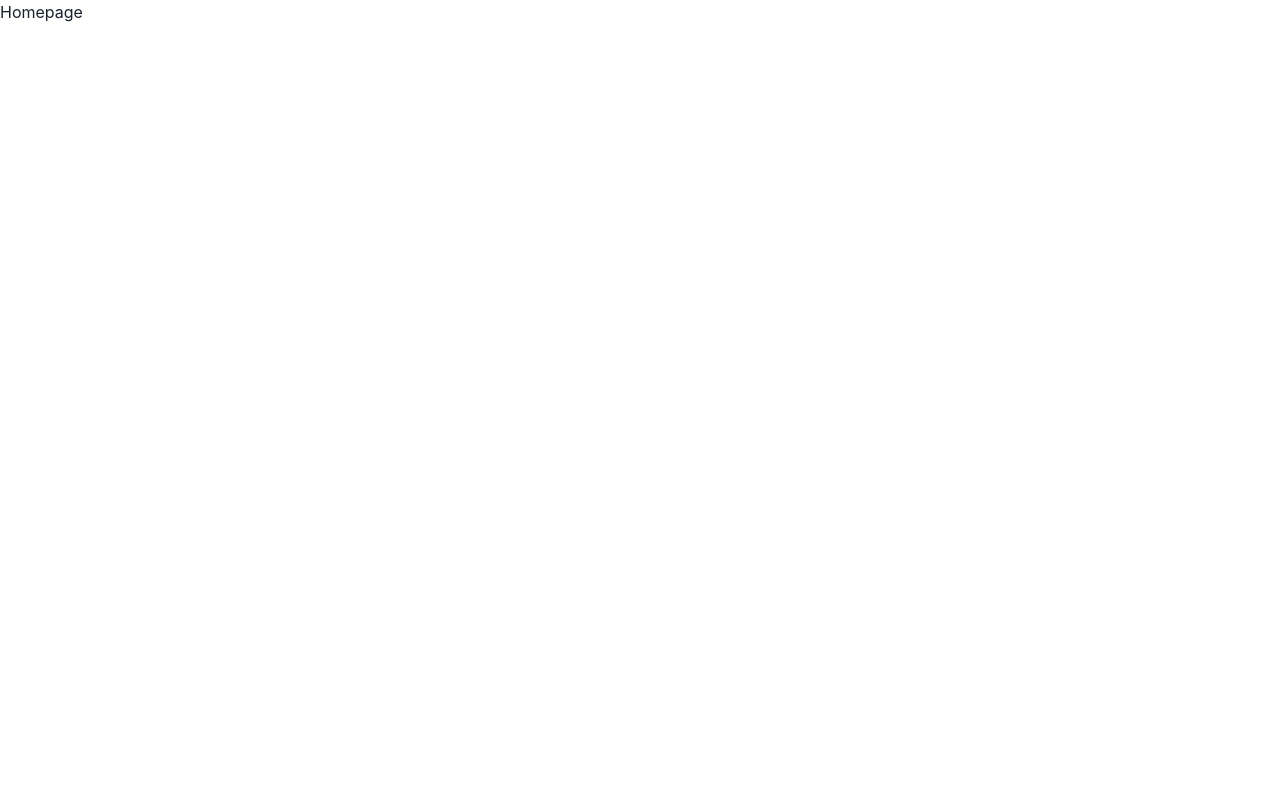
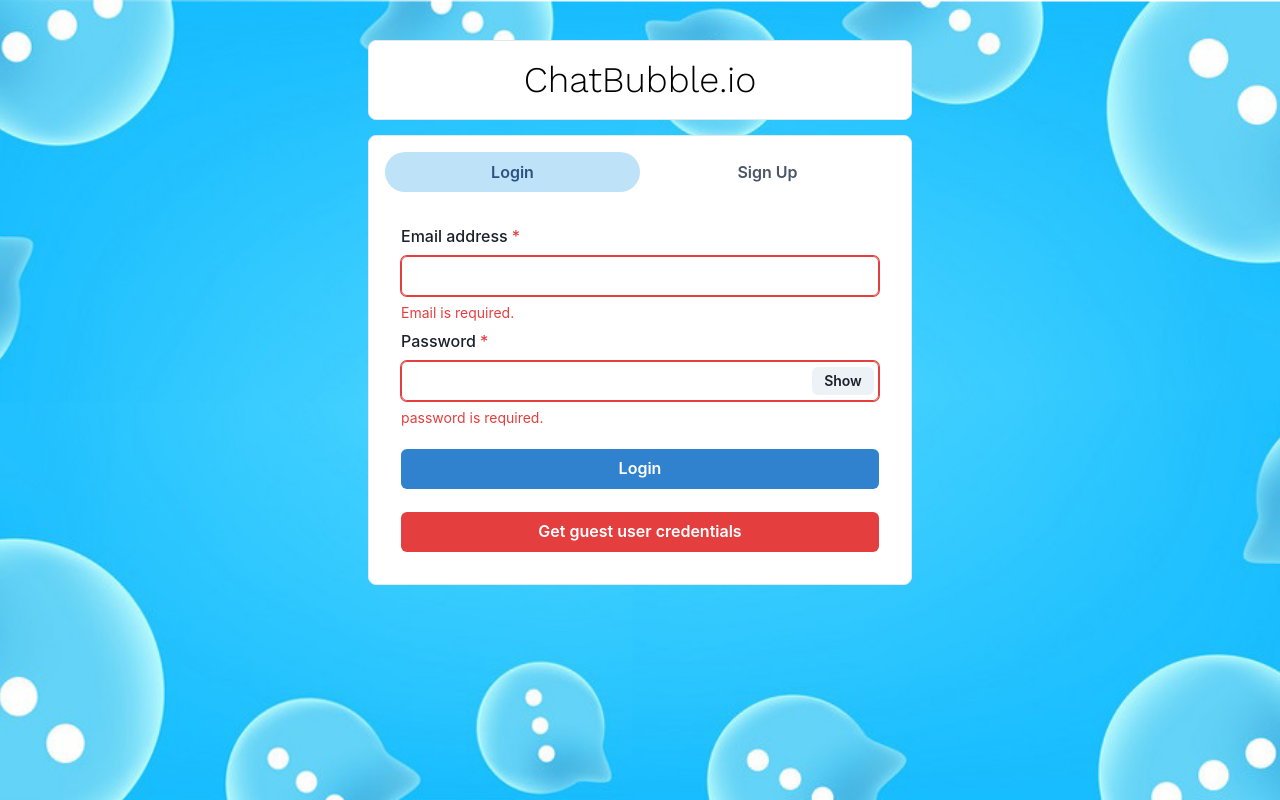
Before and after one commit to tony23nguyen/Chat, a React (Create React App) app in the folder frontend/: page / in a window 1280 px wide. Built offline with nearby package versions, Linux system fonts and the light colour scheme.

Commit message:
authentication page setup

```diff
--- a/frontend/src/App.css
+++ b/frontend/src/App.css
@@ -0,0 +1,22 @@
+@import url("https://fonts.googleapis.com/css2?family=Work+Sans:wght@300&display=swap");
+
+.App {
+    min-height: 100vh;
+    display: flex;
+    background-image: url("./background.png");
+    background-position: center;
+    background-size: cover;
+}
+
+/* ::-webkit-scrollbar {
+    width: 0px;
+}
+
+::-webkit-scrollbar-thumb {
+    background: rgba(136, 136, 136, 0.281);
+} */
+
+/* Handle on hover
+::-webkit-scrollbar-thumb:hover {
+    background: #555;
+} */
--- a/frontend/src/Homepage.js
+++ b/frontend/src/Homepage.js
@@ -1,8 +1,33 @@
 import React from 'react'
+import {Container,Box,Text,  Tabs, TabList, TabPanels, Tab, TabPanel } from '@chakra-ui/react'
+import Login from './components/Authentication/Login'
+import SignUp from './components/Authentication/SignUp'
 
 const Homepage = () => {
   return (
-    <div>Homepage</div>
+    <Container maxW='xl' centerContent>
+        <Box display='flex' justifyContent='center' p={3} bg={'white'} w='100%' m='40px 0 15px 0' borderRadius = 'lg' borderWidth= '1px'>
+          <Text fontSize='4xl' fontFamily='Work Sans' color={'black'} >
+              ChatBubble.io
+          </Text>
+        </Box>
+        <Box p={4} bg={'white'} w='100%' m='0px 0 15px 0' borderRadius = 'lg' borderWidth= '1px'>
+              <Tabs variant='soft-rounded' colorScheme='blue'>
+                  <TabList mb='1em' display={'flex'} justifyContent='center'>
+                    <Tab width={'50%'}>Login</Tab>
+                    <Tab width={'50%'}>Sign Up</Tab>
+                  </TabList>
+                  <TabPanels>
+                    <TabPanel>
+                      <Login></Login>
+                    </TabPanel>
+                    <TabPanel>
+                      <SignUp></SignUp>
+                    </TabPanel>
+                  </TabPanels>
+                </Tabs>
+        </Box>
+    </Container>
   )
 }
 
--- /dev/null
+++ b/frontend/src/components/Authentication/Login.js
@@ -0,0 +1,81 @@
+import {React,useState} from 'react';
+import {
+  FormControl,
+  FormLabel,
+  FormErrorMessage,
+  FormHelperText,
+  Input,
+  Stack,
+  Button,
+  InputGroup,
+  InputRightElement,
+} from '@chakra-ui/react'
+
+const Login = () => {
+
+  const [show, setShow] = useState(false)
+  const [email, setEmail] = useState('')
+  const [password, setPassword] = useState('')
+
+
+  const postDetails = (pics) => {}
+  const Submithandler = () => {}
+
+  const handleClick = () => setShow (!show)
+
+  const handleEmailChange = (e) => setEmail(e.target.value)
+
+  const handlePasswordChange = (e) => setPassword(e.target.value)
+
+
+  const emailErr = email === ''
+
+  const passErr = password === ''
+
+  return (
+
+    <Stack >
+      <FormControl isRequired isInvalid={emailErr}>
+          <FormLabel>Email address</FormLabel>
+          <Input type='email' value={email} onChange={handleEmailChange} />
+          {!emailErr ? (
+        <FormHelperText>
+          Enter your email.
+        </FormHelperText>
+      ) : (
+        <FormErrorMessage>Email is required.</FormErrorMessage>
+      )}
+      </FormControl>
+
+      <FormControl isRequired isInvalid={passErr}>
+          <FormLabel>Password</FormLabel>
+          <InputGroup>
+          <Input type= {show? "text":'password'} value={password} onChange={handlePasswordChange} />
+            <InputRightElement width='4.5rem'>
+              <Button h={'1.75rem'} size='sm' onClick={handleClick}>
+                {show ? "Hide":' Show'}
+              </Button>
+            </InputRightElement>
+          </InputGroup>
+          {!passErr ? (
+        <FormHelperText>
+          Enter your password.
+        </FormHelperText>
+      ) : (
+        <FormErrorMessage>password is required.</FormErrorMessage>
+      )}
+      </FormControl>
+
+      <Button style={{marginTop:15}} colorScheme='blue' type='submit' width='100%' onClick={Submithandler}>
+            Login
+      </Button>
+      <Button style={{marginTop:15}} colorScheme='red' type='submit' width='100%' onClick={() => { setEmail('guest@example.com'); setPassword('123456')}}>
+            Get guest user credentials
+      </Button>
+
+
+    </Stack>
+
+  )}
+
+export default Login
--- /dev/null
+++ b/frontend/src/components/Authentication/SignUp.js
@@ -0,0 +1,138 @@
+import {React,useState} from 'react';
+import {
+  FormControl,
+  FormLabel,
+  FormErrorMessage,
+  FormHelperText,
+  Input,
+  Stack,
+  Button,
+  InputGroup,
+  InputRightElement,
+} from '@chakra-ui/react'
+
+const SignUp = () => {
+
+  const [show, setShow] = useState(false)
+  const [email, setEmail] = useState('')
+  const [userName, setUserName] = useState('')
+  const [password, setPassword] = useState('')
+  const [confirmPassword, setConfirmPassword] = useState('')
+
+  const postDetails = (pics) => {}
+  const Submithandler = () => {}
+
+  const handleClick = () => setShow (!show)
+  const handleEmailChange = (e) => setEmail(e.target.value)
+  const handleuserNameChange = (e) => setUserName(e.target.value)
+  const handlePasswordChange = (e) => setPassword(e.target.value)
+  const handleConfirmPasswordChange = (e) => setConfirmPassword(e.target.value)
+
+  const emailErr = email === ''
+  const nameErr = userName === ''
+  const passErr = password === ''
+  const confirmErr = confirmPassword !== password
+  return (
+
+    <Stack >
+      <FormControl isRequired isInvalid={nameErr}>
+          <FormLabel>Username</FormLabel>
+          <Input type='name' value={userName} onChange={handleuserNameChange}/>
+          {!nameErr ? (
+        <FormHelperText>
+          Enter your username.
+        </FormHelperText>
+      ) : (
+        <FormErrorMessage>Username is required.</FormErrorMessage>
+      )}
+      </FormControl>
+
+      <FormControl isRequired isInvalid={emailErr}>
+          <FormLabel>Email address</FormLabel>
+          <Input type='email' value={email} onChange={handleEmailChange} />
+          {!emailErr ? (
+        <FormHelperText>
+          Enter your email.
+        </FormHelperText>
+      ) : (
+        <FormErrorMessage>Email is required.</FormErrorMessage>
+      )}
+      </FormControl>
+
+      <FormControl isRequired isInvalid={passErr}>
+          <FormLabel>Password</FormLabel>
+          <InputGroup>
+          <Input type= {show? "text":'password'} value={password} onChange={handlePasswordChange} />
+            <InputRightElement width='4.5rem'>
+              <Button h={'1.75rem'} size='sm' onClick={handleClick}>
+                {show ? "Hide":' Show'}
+              </Button>
+            </InputRightElement>
+          </InputGroup>
+          {!passErr ? (
+        <FormHelperText>
+          Enter your password.
+        </FormHelperText>
+      ) : (
+        <FormErrorMessage>password is required.</FormErrorMessage>
+      )}
+      </FormControl>
+
+      <FormControl isRequired isInvalid={confirmErr}>
+          <FormLabel>Confirm Password</FormLabel>
+          <InputGroup>
+            <Input type={show? "text":'password'} value={confirmPassword} onChange={handleConfirmPasswordChange}/>
+            <InputRightElement width='4.5rem'>
+              <Button h={'1.75rem'} size='sm' onClick={handleClick}>
+                {show ? "Hide":' Show'}
+              </Button>
+            </InputRightElement>
+          </InputGroup>
+          {!confirmErr ? (
+               <FormHelperText>
+                   Confirm your password.
+              </FormHelperText>
+      ) : (
+        <FormErrorMessage>does not match</FormErrorMessage>
+      )}
+      </FormControl>
+
+      <FormControl id='pic'>
+        <FormLabel> Upload your Picture</FormLabel>
+        <Input type={'file'} p={1.5} accept='image/' onChange={(e) => postDetails(e.target.files[0])}>
+
+        </Input>
+      </FormControl>
+
+      <Button style={{marginTop:15}} colorScheme='blue' type='submit' width='100%' onClick={Submithandler}>
+            Sign Up
+          </Button>
+
+
+    </Stack>
+
+  )}
+
+export default SignUp
+
+// function errorMessage() {
+//   const [input, setInput] = useState('')
+
+//   const handleInputChange = (e) => setInput(e.target.value)
+
+//   const isError = input === ''
+
+//   return (
+//     <FormControl isInvalid={isError}>
+//       <FormLabel>Email</FormLabel>
+//       <Input type='email' value={input} onChange={handleInputChange} />
+//       {!isError ? (
+//         <FormHelperText>
+//           Enter the email you'd like to receive the newsletter on.
+//         </FormHelperText>
+//       ) : (
+//         <FormErrorMessage>Email is required.</FormErrorMessage>
+//       )}
+//     </FormControl>
+//   )
+// }
```
Also changed, not shown: frontend/src/background.png (added), 1 other file (tests, documents, lock files or other folders).
